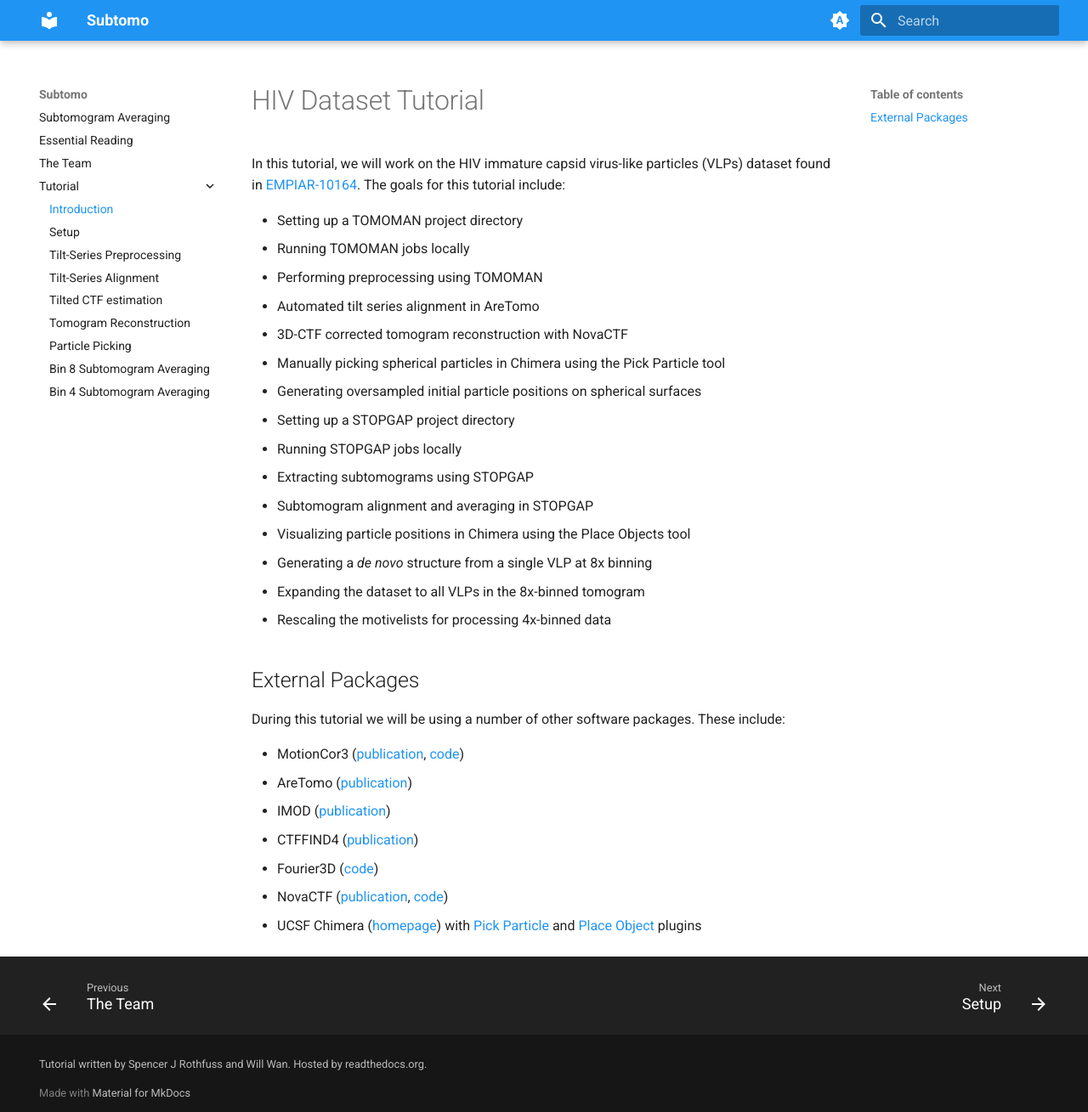
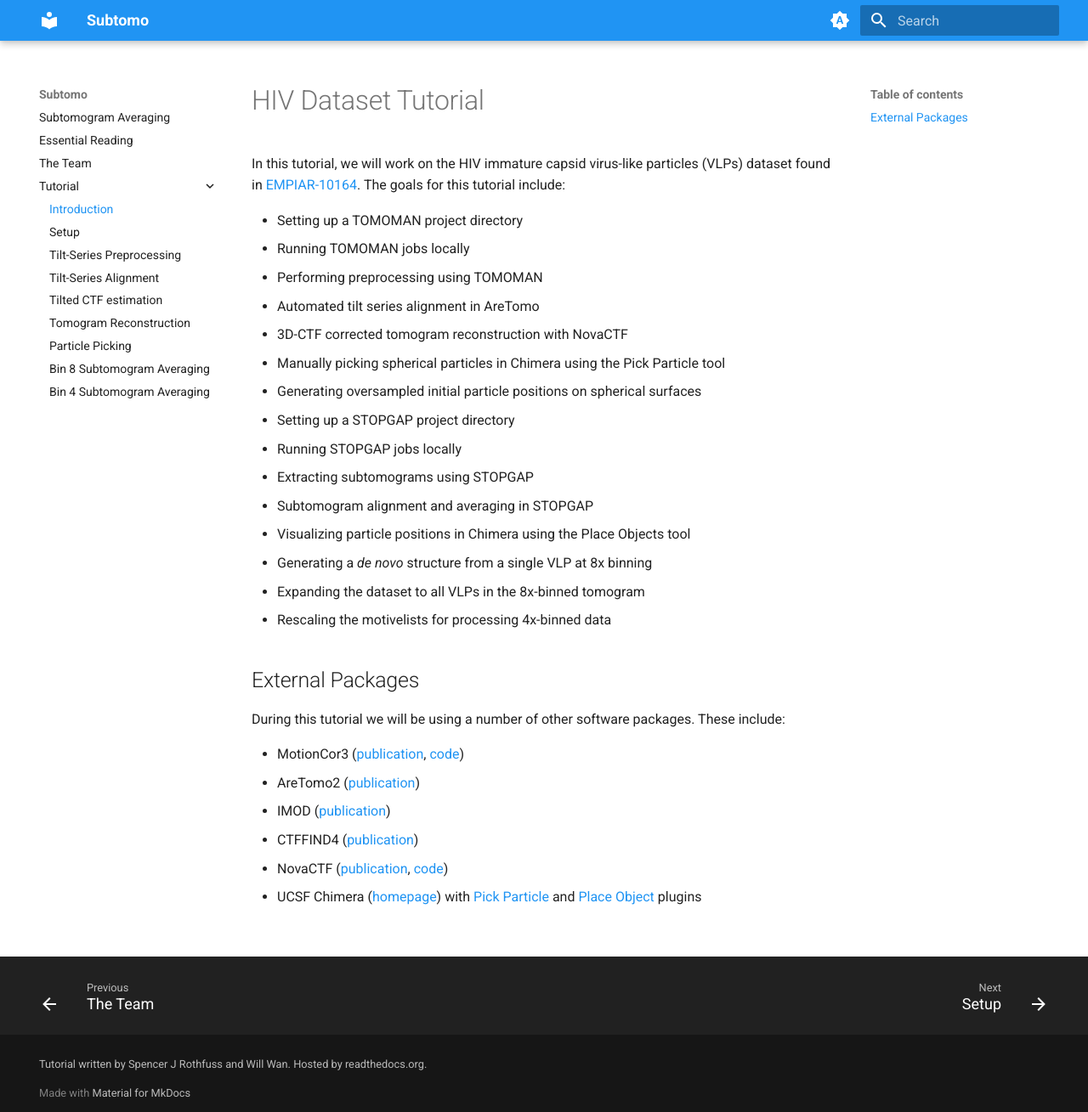
Before and after one commit to wan-lab-vanderbilt/subtomo-tutorials, an MkDocs documentation site: the page built from docs/hiv/index.md, in a window 1280 px wide and 1309 px high. Shown: the whole window at 85% size. Built offline with MkDocs 1.6.1 and Material for MkDocs 9.7.7, drawn with Linux system fonts in a browser that asks for light colours.

Commit message:
Update index.md

```diff
--- a/docs/hiv/index.md
+++ b/docs/hiv/index.md
@@ -24,9 +24,8 @@ During this tutorial we will be using a number of other software packages.
 These include:
 
 - MotionCor3 ([publication](https://doi.org/10.1038/nmeth.4193), [code](https://github.com/czimaginginstitute/MotionCor3))
-- AreTomo ([publication](https://doi.org/10.1016/j.yjsbx.2022.100068))
+- AreTomo2 ([publication](https://doi.org/10.1016/j.yjsbx.2022.100068))
 - IMOD ([publication](https://doi.org/10.1006/jsbi.1996.0013))
 - CTFFIND4 ([publication](https://doi.org/10.1016/j.jsb.2015.08.008))
-- Fourier3D ([code](https://github.com/turonova/Fourier3D))
 - NovaCTF ([publication](https://doi.org/10.1016/j.jsb.2017.07.007), [code](https://github.com/turonova/novaCTF))
 - UCSF Chimera ([homepage](https://www.rbvi.ucsf.edu/chimera/)) with [Pick Particle](https://www.biochem.mpg.de/7940000/Pick-Particle) and [Place Object](https://www.biochem.mpg.de/7939908/Place-Object) plugins
```
